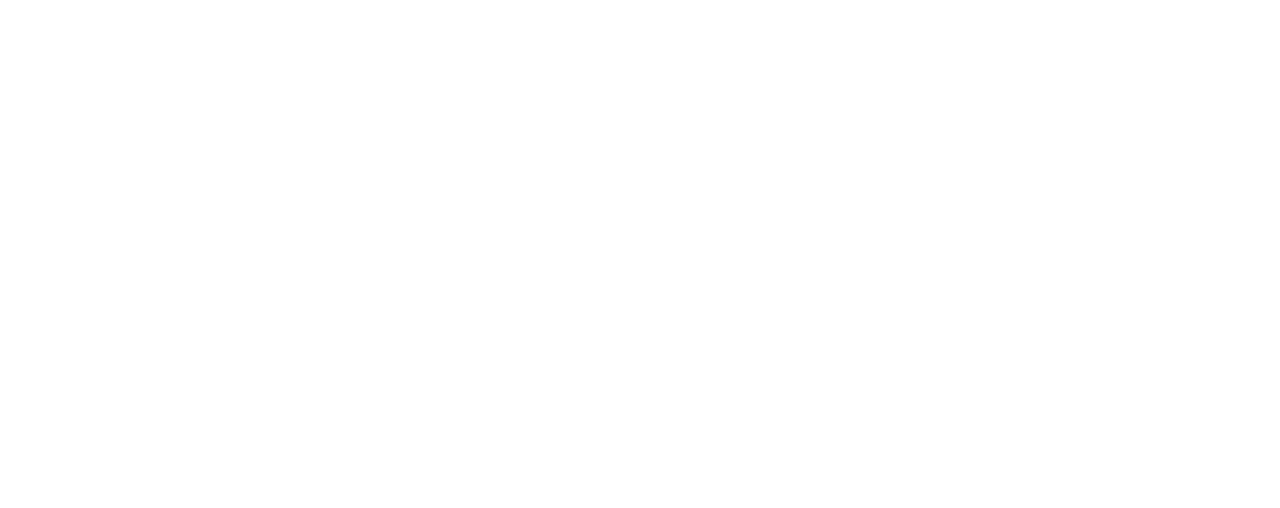
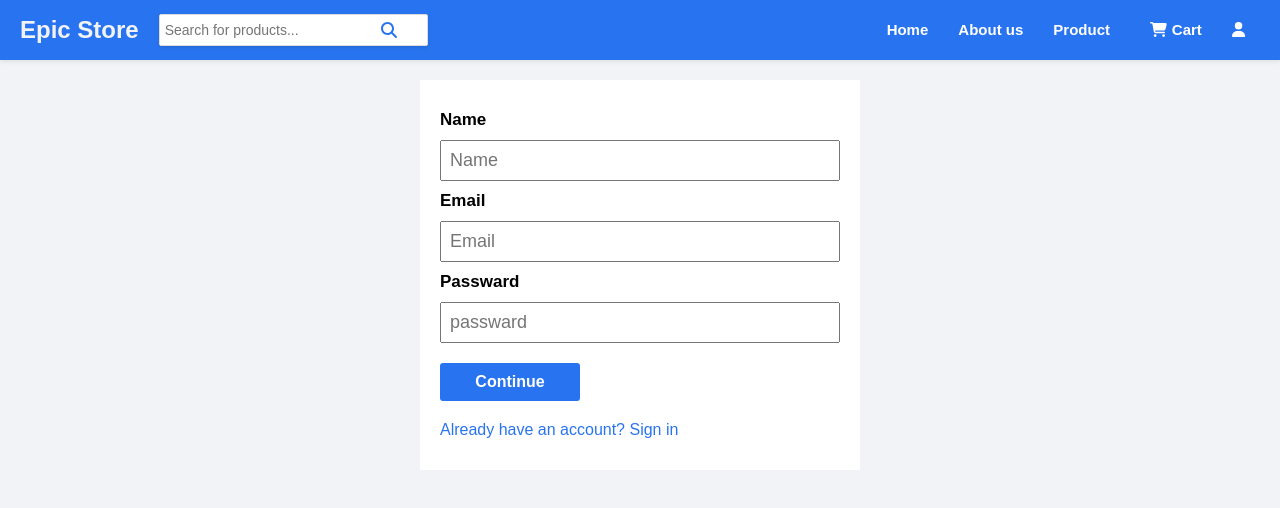
Before and after one commit to gelato21/Epic-Store, a React (Vite) app: page /signup in a window 1280 px wide. Before the commit this address had no page. Shown: the top 508 px of the page. Built offline with nearby package versions, Linux system fonts and the light colour scheme.

Commit message:
debouning in search-bar intitalized

```diff
--- a/package.json
+++ b/package.json
@@ -14,6 +14,7 @@
     "@fortawesome/free-solid-svg-icons": "^6.5.1",
     "@fortawesome/react-fontawesome": "^0.2.0",
     "@reduxjs/toolkit": "^2.1.0",
+    "lodash": "^4.17.21",
     "react": "^18.2.0",
     "react-dom": "^18.2.0",
     "react-redux": "^9.1.0",
--- a/src/components/SearchBar.jsx
+++ b/src/components/SearchBar.jsx
@@ -1,15 +1,25 @@
-import React from 'react';
+import React, { useCallback, useEffect, useState } from 'react';
 import { faMagnifyingGlass } from '@fortawesome/free-solid-svg-icons';
 import { FontAwesomeIcon } from '@fortawesome/react-fontawesome';
 import { useDispatch } from 'react-redux';
 import { setSearchTerm } from '../features/productSlice';
 
+function SearchBar(){
+    const dispatch = useDispatch();
 
-const SearchBar = () => {
-    const dispatch = useDispatch();
-    function handleInputChange(e){
-        dispatch(setSearchTerm(e.target.value))
+    function debounce(func, timeout){
+      let timer;
+      return (...args) => {
+        clearTimeout(timer);
+        timer = setTimeout(() => { func.apply(this, args) }, timeout);
+      };
     }
+
+    function handleSearch(query) {
+      dispatch(setSearchTerm(query))
+    }
+
+    const debouncedHandleSearch = useCallback(debounce(handleSearch, 400), []);
 
   return (
     <div className="search-container">
@@ -17,7 +27,7 @@
             type="text"
             id="search-input"
             placeholder="Search for products..."
-            onChange={handleInputChange}
+            onChange={(e) => debouncedHandleSearch(e.target.value)}
         />
         <FontAwesomeIcon
             id="search-button"
--- /dev/null
+++ b/src/components/User/User.jsx
@@ -0,0 +1,7 @@
+import React from "react";
+
+export default function User(){
+    return (
+        <h1>user goes here..</h1>
+    )
+}
--- /dev/null
+++ b/src/components/loginSignUpPage/Login/Login.jsx
@@ -0,0 +1,36 @@
+import React from "react";
+import "./login.css"
+import { Link } from "react-router-dom";
+
+export default function Login(){
+    return(
+        <div className="login-page">
+            <div className="login-container">
+                <div className="label-input">
+                    <label htmlFor="" className="label">Email</label>
+                    <input
+                        className="input"
+                        type="email"
+                        placeholder="Email"
+                    />
+                </div>
+                <div className="label-input" >
+                    <label htmlFor="" className="label">Passward</label>
+                    <input
+                        className="input"
+                        type="passward"
+                        placeholder="passward"
+                    />
+                </div>
+                <div className="login-btn">Login</div>
+                <Link
+                    to="../signup"
+                    path="relative"
+                    className="link-btn link-login-page"
+                >
+                    New to Epic Store? Create an account
+                </Link>
+            </div>
+        </div>
+    )
+}
--- /dev/null
+++ b/src/components/loginSignUpPage/Login/login.css
@@ -0,0 +1,45 @@
+.login-page{
+    /* border: 2px red solid; */
+    display: flex;
+    justify-content: center;
+    align-items: center;
+    margin: 20px 0px;
+}
+.login-container{
+    /* border: 2px blue solid; */
+    width: 400px;
+    height: 300px;
+    background-color: white;
+    padding: 20px;
+}
+.label-input{
+    display: flex;
+    flex-direction: column;
+}
+.label{
+    font-weight: bold;
+    font-size: 17px;
+    padding: 10px 0px;
+}
+.input{
+    font-size: large;
+    padding: 8px;
+}
+.login-btn{
+    /* border: 2px red solid; */
+    width: 100px;
+    background-color: #2874F0;
+    color: white;
+    text-align: center;
+    font-weight: 600;
+    padding: 10px 20px;
+    margin-top: 20px;
+    border-radius: 3px;
+    margin-bottom: 20px;
+
+}
+.link-login-page{
+    /* border: 2px red solid; */
+    color:#2874F0;
+    margin-top: 20px;
+}
--- /dev/null
+++ b/src/components/loginSignUpPage/SignUp/SignUp.jsx
@@ -0,0 +1,44 @@
+import React from "react";
+import "./signup.css"
+import { Link } from "react-router-dom";
+
+export default function SignUp(){
+    return(
+        <div className="sign-page">
+            <div className="sign-container">
+                <div className="label-input">
+                    <label htmlFor="" className="label">Name</label>
+                    <input
+                        className="input"
+                        type="text"
+                        placeholder="Name"
+                    />
+                </div>
+                <div className="label-input">
+                    <label htmlFor="" className="label">Email</label>
+                    <input
+                        className="input"
+                        type="email"
+                        placeholder="Email"
+                    />
+                </div>
+                <div className="label-input" >
+                    <label htmlFor="" className="label">Passward</label>
+                    <input
+                        className="input"
+                        type="passward"
+                        placeholder="passward"
+                    />
+                </div>
+                <div className="sign-btn">Continue</div>
+                <Link
+                    to="../login"
+                    path="relative"
+                    className="link-btn link-sign-page"
+                >
+                    Already have an account? Sign in
+                </Link>
+            </div>
+        </div>
+    )
+}
--- /dev/null
+++ b/src/components/loginSignUpPage/SignUp/signup.css
@@ -0,0 +1,45 @@
+.sign-page{
+    /* border: 2px red solid; */
+    display: flex;
+    justify-content: center;
+    align-items: center;
+    margin: 20px 0px;
+}
+.sign-container{
+    /* border: 2px blue solid; */
+    width: 400px;
+    height: 350px;
+    background-color: white;
+    padding: 20px;
+}
+.label-input{
+    display: flex;
+    flex-direction: column;
+}
+.label{
+    font-weight: bold;
+    font-size: 17px;
+    padding: 10px 0px;
+}
+.input{
+    font-size: large;
+    padding: 8px;
+}
+.sign-btn{
+    /* border: 2px red solid; */
+    width: 100px;
+    background-color: #2874F0;
+    color: white;
+    text-align: center;
+    font-weight: 600;
+    padding: 10px 20px;
+    margin-top: 20px;
+    border-radius: 3px;
+    margin-bottom: 20px;
+
+}
+.link-sign-page{
+    /* border: 2px red solid; */
+    color:#2874F0;
+    margin-top: 20px;
+}
--- a/src/index.css
+++ b/src/index.css
@@ -52,7 +52,7 @@
   font-size: 12px;
   position: absolute;
   top: 11px;
-  right: 65px;
+  right: 110px;
 }
 .icon{
   margin-right: 5px;
@@ -332,9 +332,6 @@
   display: flex;
   font-size: 10px;
   width: 500px;
-  /* border: red 1px solid; */
-  /* border: 2px green solid; */
-
 }
 
 .cart-item:hover h1{
--- a/src/main.jsx
+++ b/src/main.jsx
@@ -10,6 +10,9 @@
 import CartContainer from './components/CartContaier.jsx'
 import { Provider } from 'react-redux'
 import { store } from './app/store.js'
+import Login from './components/loginSignUpPage/Login/Login.jsx'
+import SignUp from './components/loginSignUpPage/SignUp/SignUp.jsx'
+import User from './components/User/User.jsx'
 
 ReactDOM.createRoot(document.getElementById('root')).render(
   <Provider store={store}>
@@ -18,6 +21,10 @@
         <Route>
           <Route path="/" element={<Layout /> }>
             <Route index element={<Home />}/>
+
+            <Route path='user' element={<User/>}/>
+            <Route path='login' element={<Login/>}/>
+            <Route path='signup' element={<SignUp/>}/>
             <Route path="about" element={<About />}/>
             <Route path="product" element={<ProductLayout />}/>
             <Route path="cart" element={<CartContainer/>}/>
--- a/src/pages/Layout.jsx
+++ b/src/pages/Layout.jsx
@@ -1,7 +1,7 @@
 import React from "react";
 import { Outlet } from "react-router-dom";
 import { NavLink } from "react-router-dom";
-import { faCartShopping } from '@fortawesome/free-solid-svg-icons'
+import { faCartShopping, faUser } from '@fortawesome/free-solid-svg-icons'
 import { FontAwesomeIcon } from '@fortawesome/react-fontawesome'
 import { useSelector } from "react-redux";
 import SearchBar from "../components/SearchBar";
@@ -50,6 +50,11 @@
                             { cartItems.length!=0 && <span className="button__badge">{cartItems.length}</span>}
                             Cart
                         </NavLink>
+                        <NavLink
+                            to='user'
+                        >
+                            <FontAwesomeIcon icon={faUser} />
+                        </NavLink>
                     </div>
                 </nav>
                 <Outlet />
```
Also changed, not shown: 1 other file (tests, documents, lock files or other folders).
